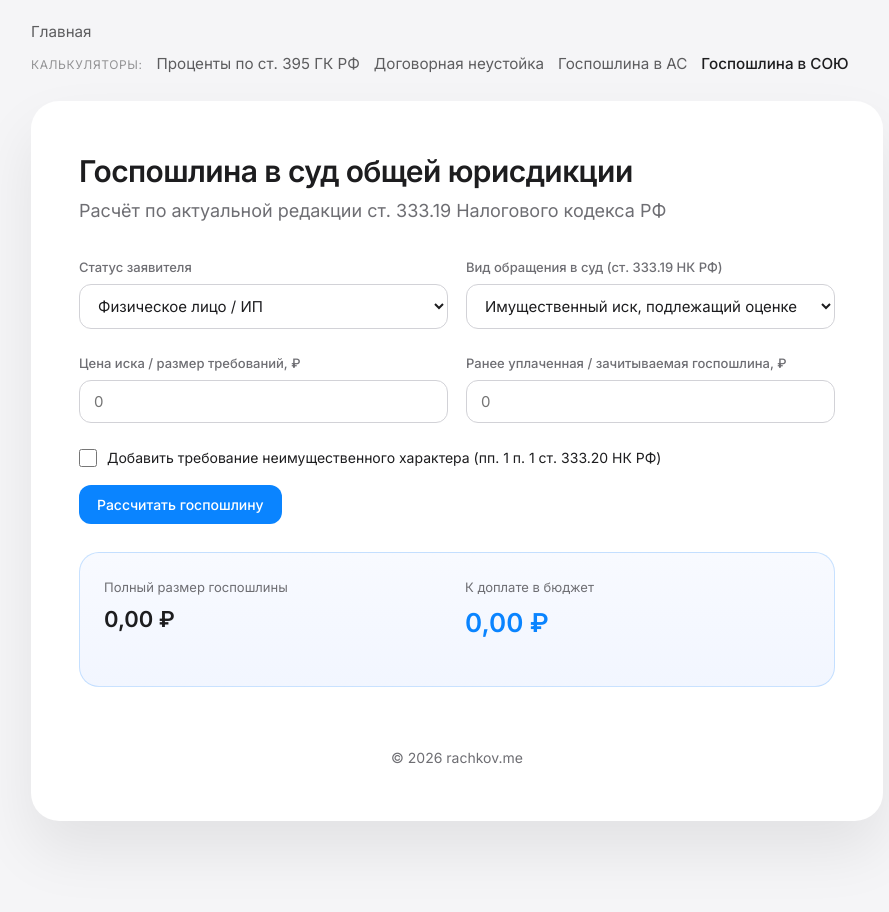
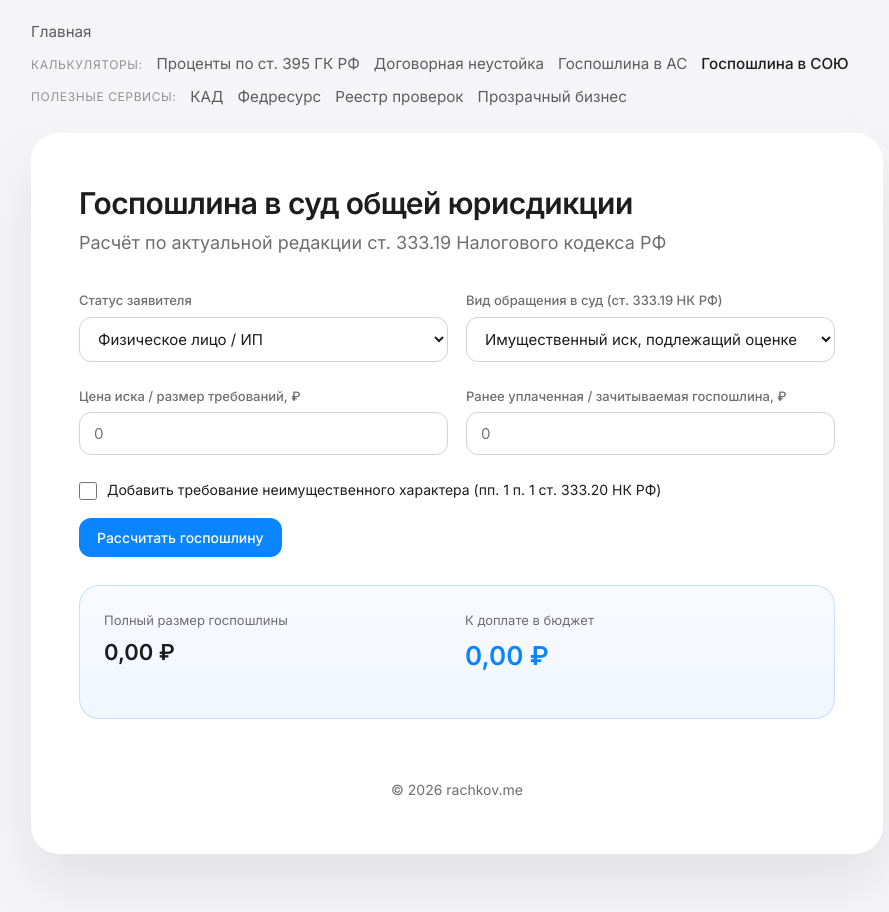
Before and after one commit to mrachkov/rachkov.me, a plain HTML site: page duty-sou.html in a window 1280 px wide. Shown: the whole page, without its empty margins (183-1072 px from the left). Drawn offline with Linux system fonts and the light colour scheme.

Commit message:
Update duty-sou.html

```diff
--- a/duty-sou.html
+++ b/duty-sou.html
@@ -22,6 +22,13 @@
       <a href="duty.html">Госпошлина в АС</a>
       <a href="duty-sou.html" class="active">Госпошлина в СОЮ</a>
     </div>
+    <div class="nav-row">
+    <span class="nav-label">Полезные сервисы:</span>
+    <a href="https://kad.arbitr.ru/" target="_blank" rel="noopener noreferrer">КАД</a>
+    <a href="https://fedresurs.ru/" target="_blank" rel="noopener noreferrer">Федресурс</a>
+    <a href="https://proverki.gov.ru/portal" target="_blank" rel="noopener noreferrer">Реестр проверок</a>
+    <a href="https://pb.nalog.ru/" target="_blank" rel="noopener noreferrer">Прозрачный бизнес</a>
+  </div>
   </nav>
 </div>
 
```
